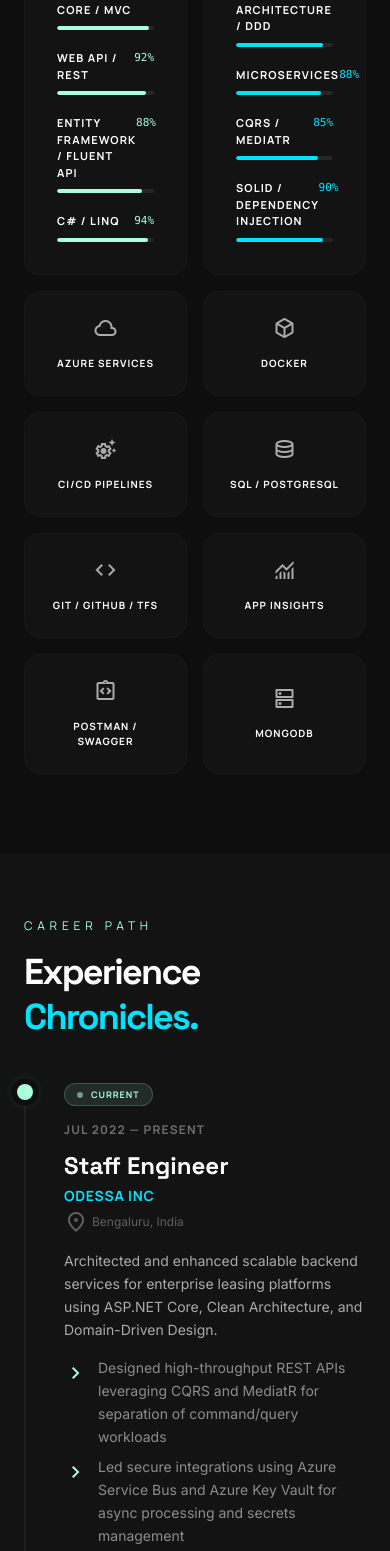
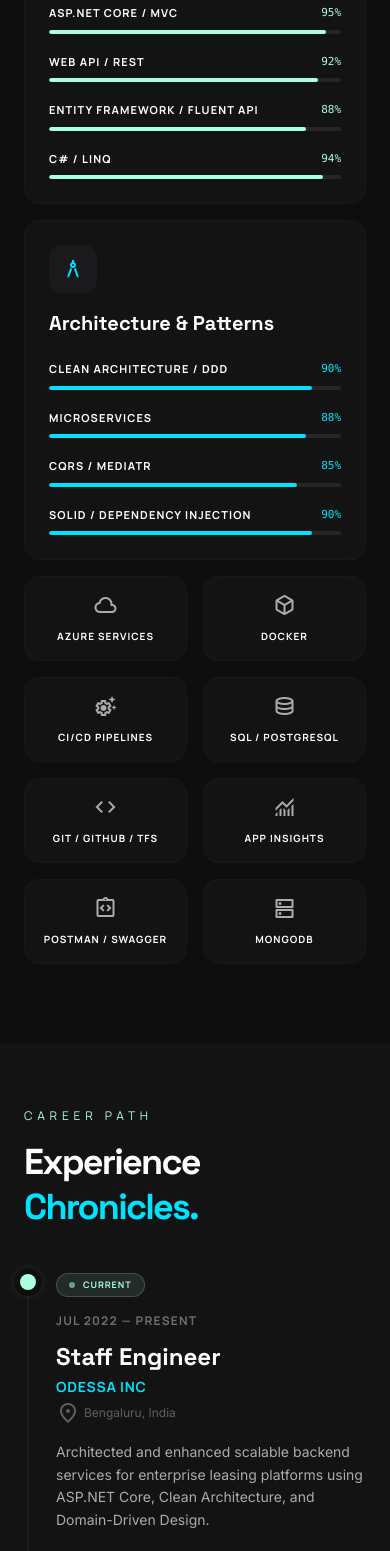
Before and after one commit to RajeeshKV/portfolio, a React (Vite) app: page / in a window 390 px wide. Shown: the part 4030-5581 px from the top of the page. Built offline with nearby package versions, Linux system fonts and the light colour scheme.

Commit message:
Fix UI overflow rendering issues on narrow mobile displays (iPhone 17 Pro)

```diff
--- a/src/components/Experience.jsx
+++ b/src/components/Experience.jsx
@@ -15,14 +15,14 @@ function TimelineItem({ exp, index }) {
         delay: index * 0.15,
         ease: [0.16, 1, 0.3, 1],
       }}
-      className="relative pl-10 md:pl-14 pb-14 last:pb-0 group"
+      className="relative pl-8 md:pl-14 pb-12 md:pb-14 last:pb-0 group"
     >
       {/* Vertical line */}
-      <div className="absolute left-0 top-0 bottom-0 w-[2px] bg-outline-variant/20 group-last:bg-gradient-to-b group-last:from-outline-variant/20 group-last:to-transparent" />
+      <div className="absolute left-[3px] md:left-0 top-0 bottom-0 w-[2px] bg-outline-variant/20 group-last:bg-gradient-to-b group-last:from-outline-variant/20 group-last:to-transparent" />
 
       {/* Dot */}
       <div
-        className={`absolute -left-[7px] top-1 w-4 h-4 rounded-full ring-[6px] ring-background transition-all duration-500 ${
+        className={`absolute -left-[4px] md:-left-[7px] top-1 w-4 h-4 rounded-full ring-[6px] ring-background transition-all duration-500 ${
           exp.current
             ? "bg-primary shadow-[0_0_12px_rgba(170,255,220,0.5)]"
             : "bg-outline-variant/60 group-hover:bg-primary group-hover:shadow-[0_0_12px_rgba(170,255,220,0.3)]"
@@ -47,17 +47,17 @@ function TimelineItem({ exp, index }) {
       <span className="font-label text-xs uppercase tracking-widest text-on-surface-variant/60 font-bold mb-3 block">
         {exp.period}
       </span>
-      <h3 className="font-headline text-2xl md:text-3xl font-bold mb-1">
+      <h3 className="font-headline text-2xl md:text-3xl font-bold mb-1 break-words">
         {exp.role}
       </h3>
-      <p className="font-label text-secondary mb-1 font-bold tracking-wider text-sm">
+      <p className="font-label text-secondary mb-1 font-bold tracking-wider text-sm break-words">
         {exp.company}
       </p>
-      <p className="font-body text-on-surface-variant/50 text-xs mb-4 flex items-center gap-1">
-        <span className="material-symbols-outlined text-xs">location_on</span>
+      <p className="font-body text-on-surface-variant/50 text-xs mb-4 flex items-center gap-1 flex-wrap break-words">
+        <span className="material-symbols-outlined text-xs shrink-0">location_on</span>
         {exp.location}
       </p>
-      <p className="font-body text-on-surface-variant text-sm md:text-base leading-relaxed mb-4">
+      <p className="font-body text-on-surface-variant text-sm md:text-base leading-relaxed mb-4 break-words">
         {exp.description}
       </p>
 
@@ -65,11 +65,11 @@ function TimelineItem({ exp, index }) {
       {exp.highlights && exp.highlights.length > 0 && (
         <ul className="space-y-2">
           {exp.highlights.map((highlight, i) => (
-            <li key={i} className="flex items-start gap-2.5 text-sm text-on-surface-variant/80">
+            <li key={i} className="flex items-start gap-2.5 text-sm text-on-surface-variant/80 w-full overflow-hidden">
               <span className="material-symbols-outlined text-primary text-xs mt-1 shrink-0">
                 chevron_right
               </span>
-              <span className="font-body leading-relaxed">{highlight}</span>
+              <span className="font-body leading-relaxed flex-1 min-w-0 break-words">{highlight}</span>
             </li>
           ))}
         </ul>
--- a/src/components/Skills.jsx
+++ b/src/components/Skills.jsx
@@ -47,15 +47,15 @@ function SkillCategory({ category, delay }) {
       initial={{ opacity: 0, y: 40 }}
       animate={inView ? { opacity: 1, y: 0 } : {}}
       transition={{ duration: 0.7, delay: delay * 0.1, ease: [0.16, 1, 0.3, 1] }}
-      className="md:col-span-2 p-8 md:p-10 bg-surface-container-low rounded-2xl border border-outline-variant/10 hover:border-outline-variant/25 transition-all duration-500"
+      className="col-span-2 p-6 sm:p-8 md:p-10 bg-surface-container-low rounded-2xl border border-outline-variant/10 hover:border-outline-variant/25 transition-all duration-500"
     >
-      <div className="flex items-center gap-4 mb-8">
-        <div className={`w-12 h-12 rounded-xl bg-surface-container flex items-center justify-center`}>
+      <div className="flex flex-col sm:flex-row sm:items-center gap-4 mb-6 sm:mb-8">
+        <div className={`w-12 h-12 rounded-xl bg-surface-container flex items-center justify-center shrink-0`}>
           <span className={`material-symbols-outlined text-2xl ${iconColor}`}>
             {category.icon}
           </span>
         </div>
-        <h3 className="font-headline text-xl md:text-2xl font-bold">
+        <h3 className="font-headline text-xl md:text-2xl font-bold break-words">
           {category.title}
         </h3>
       </div>
@@ -82,9 +82,9 @@ function ToolCard({ tool, delay }) {
       initial={{ opacity: 0, scale: 0.9 }}
       animate={inView ? { opacity: 1, scale: 1 } : {}}
       transition={{ duration: 0.5, delay: delay * 0.08, ease: [0.16, 1, 0.3, 1] }}
-      className="p-6 md:p-8 bg-surface-container-low rounded-2xl border border-outline-variant/10 hover:border-primary/20 flex flex-col items-center justify-center text-center group transition-all duration-300 hover:bg-surface-container"
+      className="p-4 sm:p-6 md:p-8 bg-surface-container-low rounded-2xl border border-outline-variant/10 hover:border-primary/20 flex flex-col items-center justify-center text-center group transition-all duration-300 hover:bg-surface-container"
     >
-      <span className="material-symbols-outlined text-3xl mb-4 text-on-surface-variant group-hover:text-primary transition-colors duration-300">
+      <span className="material-symbols-outlined text-2xl sm:text-3xl mb-3 sm:mb-4 text-on-surface-variant group-hover:text-primary transition-colors duration-300">
         {tool.icon}
       </span>
       <span className="font-label text-[10px] uppercase font-bold tracking-widest group-hover:text-white transition-colors">
```
